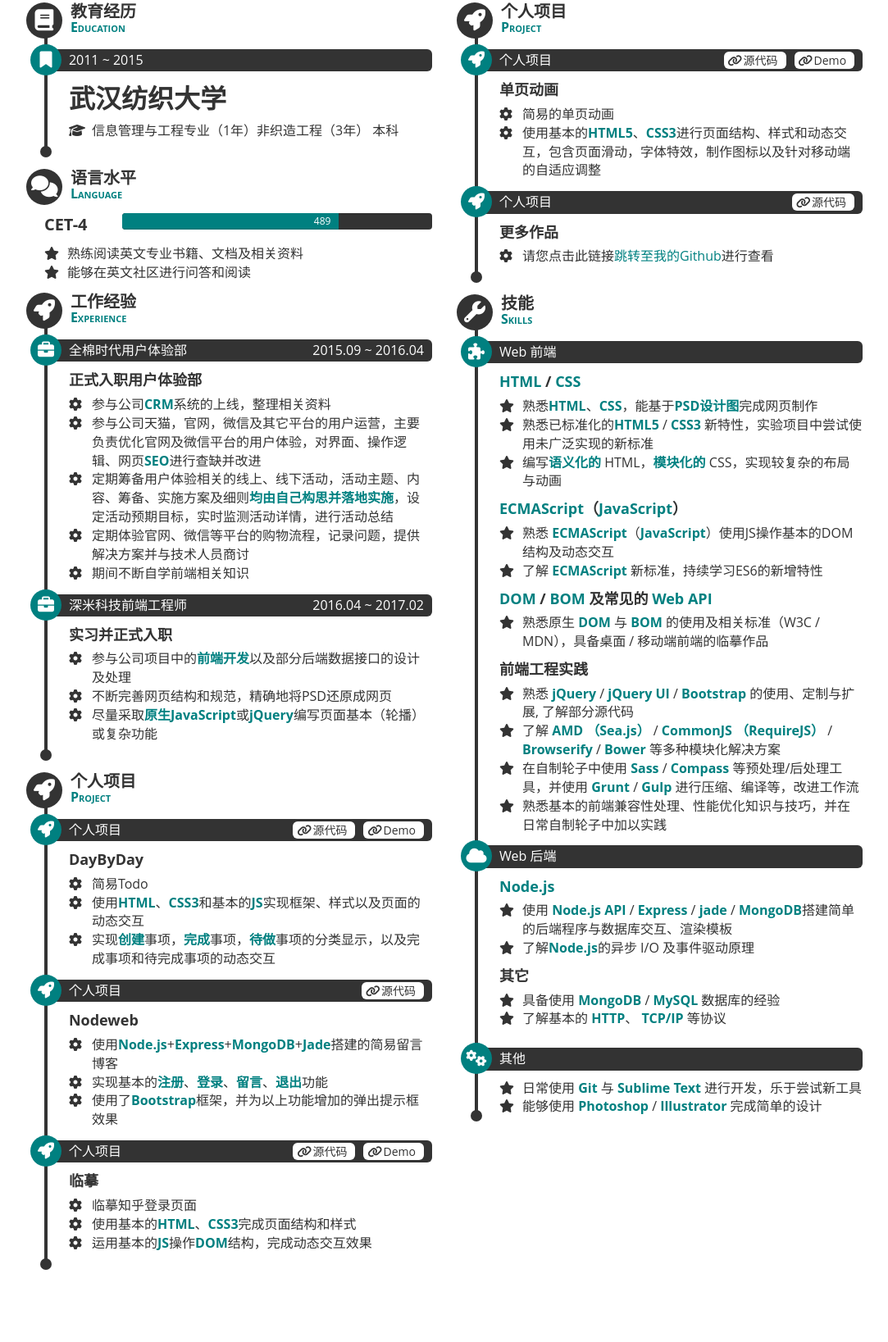
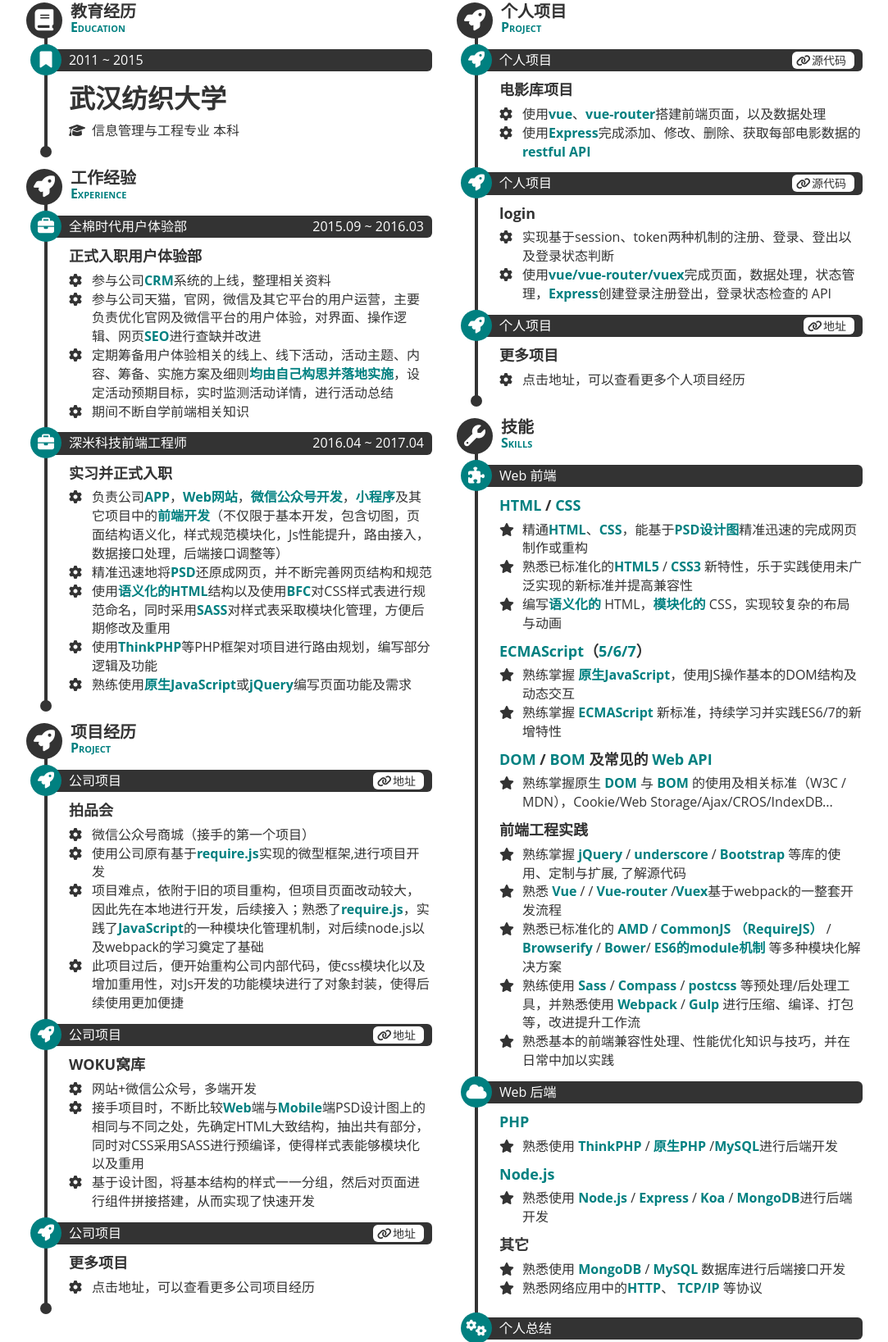
Before and after one commit to Selvin11/about, a plain HTML site: page index.html in a window 1280 px wide. Shown: the part 285-1922 px from the top of the page at 82% size, without its empty margins (98-1181 px from the left). Before the commit the page ends 1878 px from the top, so only its background shows below. Drawn offline with Linux system fonts and the light colour scheme.

Commit message:
:memo: update aboutme

```diff
--- a/index.html
+++ b/index.html
@@ -42,13 +42,13 @@
                             </h3>
                             <dl class="education-description timeline-content">
                                 <dt class="education-name">武汉纺织大学</dt>
-                                <dd class="education-major">信息管理与工程专业（1年）非织造工程（3年） 本科</dd>
+                                <dd class="education-major">信息管理与工程专业 本科</dd>
                             </dl>
                         </li>
                     </ul>
                 </div>
             </section>
-            <section class="language">
+            <!-- <section class="language">
                 <div class="sec-title-wrapper">
                     <h3 class="sec-title"><span class="sec-title-ch">&#x8BED;&#x8A00;&#x6C34;&#x5E73;</span><span class="sec-title-en">Language</span></h3>
                 </div>
@@ -66,7 +66,7 @@
                         <li class="language-desc-item">能够在英文社区进行问答和阅读</li>
                     </ul>
                 </div>
-            </section>
+            </section> -->
             <section class="experience">
                 <div class="sec-title-wrapper">
                     <h3 class="sec-title"><span class="sec-title-ch">工作经验</span><span class="sec-title-en">Experience</span></h3>
@@ -75,32 +75,69 @@
                     <ul class="sec-content timeline">
                         <li class="timeline-item experience-internship">
                             <h3 class="timeline-title"><span class="experience-place">全棉时代用户体验部</span>
-                                <time class="experience-time">2015.09 ~ 2016.04</time>
+                                <time class="experience-time">2015.09 ~ 2016.03</time>
                             </h3>
                             <dl class="experience-description timeline-content">
                                 <dt class="experience-position">正式入职用户体验部</dt>
                                 <dd class="experience-task">参与公司<strong>CRM</strong>系统的上线，整理相关资料</dd>
                                 <dd class="experience-task">参与公司天猫，官网，微信及其它平台的用户运营，主要负责优化官网及微信平台的用户体验，对界面、操作逻辑、网页<strong>SEO</strong>进行查缺并改进</dd>
                                 <dd class="experience-task">定期筹备用户体验相关的线上、线下活动，活动主题、内容、筹备、实施方案及细则<strong>均由自己构思并落地实施</strong>，设定活动预期目标，实时监测活动详情，进行活动总结</dd>
-                                <dd class="experience-task">定期体验官网、微信等平台的购物流程，记录问题，提供解决方案并与技术人员商讨</dd>
                                 <dd class="experience-task">期间不断自学前端相关知识</dd>
                             </dl>
                         </li>
                         <li class="timeline-item experience-internship">
                             <h3 class="timeline-title"><span class="experience-place">深米科技前端工程师</span>
-                                <time class="experience-time">2016.04 ~ 2017.02</time>
+                                <time class="experience-time">2016.04 ~ 2017.04</time>
                             </h3>
                             <dl class="experience-description timeline-content">
                                 <dt class="experience-position">实习并正式入职</dt>
-                                <dd class="experience-task">参与公司项目中的<strong>前端开发</strong>以及部分后端数据接口的设计及处理</dd>
-                                <dd class="experience-task">不断完善网页结构和规范，精确地将PSD还原成网页</dd>
-                                <dd class="experience-task">尽量采取<strong>原生JavaScript</strong>或<strong>jQuery</strong>编写页面基本（轮播）或复杂功能</dd>
+                                <dd class="experience-task">负责公司<strong>APP</strong>，<strong>Web网站</strong>，<strong>微信公众号开发</strong>，<strong>小程序</strong>及其它项目中的<strong>前端开发</strong>（不仅限于基本开发，包含切图，页面结构语义化，样式规范模块化，Js性能提升，路由接入，数据接口处理，后端接口调整等）</dd>
+                                <dd class="experience-task">精准迅速地将<strong>PSD</strong>还原成网页，并不断完善网页结构和规范</dd>
+                                <dd class="experience-task">使用<strong>语义化的HTML</strong>结构以及使用<strong>BFC</strong>对CSS样式表进行规范命名，同时采用<strong>SASS</strong>对样式表采取模块化管理，方便后期修改及重用</dd>
+                                <dd class="experience-task">使用<strong>ThinkPHP</strong>等PHP框架对项目进行路由规划，编写部分逻辑及功能</dd>
+                                <dd class="experience-task">熟练使用<strong>原生JavaScript</strong>或<strong>jQuery</strong>编写页面功能及需求</dd>
                             </dl>
                         </li>
                     </ul>
                 </div>
             </section>
             <section class="experience">
+                <div class="sec-title-wrapper">
+                    <h3 class="sec-title"><span class="sec-title-ch">项目经历</span><span class="sec-title-en">Project</span></h3>
+                </div>
+                <div class="timeline-wrapper">
+                    <ul class="sec-content timeline">
+                        <li class="timeline-item experience-project">
+                            <h3 class="timeline-title"><span class="experience-project-type">公司项目</span><span class="experience-title-aside"><a href="http://www.hphvip.net/store_huaze/app/index.php?i=10&c=entry&do=shop&m=ewei_shop&wxref=mp.weixin.qq.com" class="experience-project-link" target="_blank">地址</a></span></h3>
+                            <dl class="experience-description timeline-content">
+                                <dt class="experience-project-name">拍品会</dt>
+                                <dd class="experience-task">微信公众号商城（接手的第一个项目）</dd>
+                                <dd class="experience-task">使用公司原有基于<strong>require.js</strong>实现的微型框架,进行项目开发</dd>
+                                <dd class="experience-task">项目难点，依附于旧的项目重构，但项目页面改动较大，因此先在本地进行开发，后续接入；熟悉了<strong>require.js</strong>，实践了<strong>JavaScript</strong>的一种模块化管理机制，对后续node.js以及webpack的学习奠定了基础</dd>
+                                <dd class="experience-task">此项目过后，便开始重构公司内部代码，使css模块化以及增加重用性，对Js开发的功能模块进行了对象封装，使得后续使用更加便捷</dd>
+                            </dl>
+                        </li>
+                        <li class="timeline-item experience-project">
+                            <h3 class="timeline-title"><span class="experience-project-type">公司项目</span><span class="experience-title-aside"><a href="http://www.szwoku.com/" class="experience-project-link" target="_blank">地址</a></span></h3>
+                            <dl class="experience-description timeline-content">
+                                <dt class="experience-project-name">WOKU窝库</dt>
+                                <dd class="experience-task">网站+微信公众号，多端开发</dd>
+                                <dd class="experience-task">接手项目时，不断比较<strong>Web</strong>端与<strong>Mobile</strong>端PSD设计图上的相同与不同之处，先确定HTML大致结构，抽出共有部分，同时对CSS采用SASS进行预编译，使得样式表能够模块化以及重用</dd>
+                                <dd class="experience-task">基于设计图，将基本结构的样式一一分组，然后对页面进行组件拼接搭建，从而实现了快速开发</dd>
+                            </dl>
+                        </li>
+                        <li class="timeline-item experience-project">
+                            <h3 class="timeline-title"><span class="experience-project-type">公司项目</span><span class="experience-title-aside"><a href="./demo.html" class="experience-project-link" target="_blank">地址</a></span></h3>
+                            <dl class="experience-description timeline-content">
+                                <dt class="experience-project-name">更多项目</dt>
+                                <dd class="experience-task">点击地址，可以查看更多公司项目经历</dd>
+                            </dl>
+                        </li>
+
+                    </ul>
+                </div>
+            </section>
+            <!-- <section class="experience">
                 <div class="sec-title-wrapper">
                     <h3 class="sec-title"><span class="sec-title-ch">个人项目</span><span class="sec-title-en">Project</span></h3>
                 </div>
@@ -136,7 +173,7 @@
 
                     </ul>
                 </div>
-            </section>
+            </section> -->
         </article>
         <article class="col-md-6">
             <section class="experience">
@@ -146,18 +183,26 @@
                 <div class="timeline-wrapper">
                     <ul class="sec-content timeline">
                         <li class="timeline-item experience-project">
-                            <h3 class="timeline-title"><span class="experience-project-type">个人项目</span><span class="experience-title-aside"><a href="https://github.com/Selvin11/front-end-learning/blob/master/20160508CSS3%E5%AE%9E%E7%8E%B0%E5%B9%B3%E6%BB%91%E8%BF%87%E6%B8%A1" class="experience-project-link" target="_blank">源代码</a><a href="http://htmlpreview.github.io/?https://github.com/Selvin11/front-end-learning/blob/master/20160508CSS3%E5%AE%9E%E7%8E%B0%E5%B9%B3%E6%BB%91%E8%BF%87%E6%B8%A1/index.html" class="experience-project-link" target="_blank">Demo</a></span></h3>
+                            <h3 class="timeline-title"><span class="experience-project-type">个人项目</span><span class="experience-title-aside"><a href="https://github.com/Selvin11/vue-express-webpack-gulp" class="experience-project-link" target="_blank">源代码</a></span></h3>
                             <dl class="experience-description timeline-content">
-                                <dt class="experience-project-name">单页动画</dt>
-                                <dd class="experience-task">简易的单页动画</dd>
-                                <dd class="experience-task">使用基本的<strong>HTML5</strong>、<strong>CSS3</strong>进行页面结构、样式和动态交互，包含页面滑动，字体特效，制作图标以及针对移动端的自适应调整</dd>
+                                <dt class="experience-project-name">电影库项目</dt>
+                                <dd class="experience-task">使用<strong>vue</strong>、<strong>vue-router</strong>搭建前端页面，以及数据处理</dd>
+                                <dd class="experience-task">使用<strong>Express</strong>完成添加、修改、删除、获取每部电影数据的<strong>restful API</strong></dd>
                             </dl>
                         </li>
                         <li class="timeline-item experience-project">
-                            <h3 class="timeline-title"><span class="experience-project-type">个人项目</span><span class="experience-title-aside"><a href="https://github.com/Selvin11" class="experience-project-link" target="_blank">源代码</a></span></h3>
+                            <h3 class="timeline-title"><span class="experience-project-type">个人项目</span><span class="experience-title-aside"><a href="https://github.com/Selvin11/login" class="experience-project-link" target="_blank">源代码</a></span></h3>
                             <dl class="experience-description timeline-content">
-                                <dt class="experience-project-name">更多作品</dt>
-                                <dd class="experience-task">请您点击此链接<a href="https://github.com/Selvin11" target="_blank">跳转至我的Github</a>进行查看</dd>
+                                <dt class="experience-project-name">login</dt>
+                                <dd class="experience-task">实现基于session、token两种机制的注册、登录、登出以及登录状态判断</dd>
+                                <dd class="experience-task">使用<strong>vue/vue-router/vuex</strong>完成页面，数据处理，状态管理，<strong>Express</strong>创建登录注册登出，登录状态检查的 API</dd>
+                            </dl>
+                        </li>
+                         <li class="timeline-item experience-project">
+                            <h3 class="timeline-title"><span class="experience-project-type">个人项目</span><span class="experience-title-aside"><a href="https://github.com/Selvin11" class="experience-project-link" target="_blank">地址</a></span></h3>
+                            <dl class="experience-description timeline-content">
+                                <dt class="experience-project-name">更多项目</dt>
+                                <dd class="experience-task">点击地址，可以查看更多个人项目经历</dd>
                             </dl>
                         </li>
                     </ul>
@@ -173,37 +218,41 @@
                             <h3 class="timeline-title"><span class="skills-type">Web &#x524D;&#x7AEF;</span></h3>
                             <dl class="skills-description timeline-content">
                                 <dt class="skills-item-summary"><strong>HTML</strong> / <strong>CSS</strong></dt>
-                                <dd class="skills-item-description"><span>熟悉<strong>HTML</strong>、<strong>CSS</strong>，能基于<strong>PSD设计图</strong>完成网页制作</span></dd>
-                                <dd class="skills-item-description"><span>熟悉已标准化的<strong>HTML5</strong>  / <strong>CSS3</strong> 新特性，实验项目中尝试使用未广泛实现的新标准</span></dd>
+                                <dd class="skills-item-description"><span>精通<strong>HTML</strong>、<strong>CSS</strong>，能基于<strong>PSD设计图</strong>精准迅速的完成网页制作或重构</span></dd>
+                                <dd class="skills-item-description"><span>熟悉已标准化的<strong>HTML5</strong>  / <strong>CSS3</strong> 新特性，乐于实践使用未广泛实现的新标准并提高兼容性</span></dd>
                                 <dd class="skills-item-description"><span>编写<strong>语义化的</strong> HTML，<strong>模块化的</strong> CSS，实现较复杂的布局与动画</span></dd>
-                                <dt class="skills-item-summary"><strong>ECMAScript</strong>&#xFF08;<strong>JavaScript</strong>&#xFF09;</dt>
-                                <dd class="skills-item-description"><span>熟悉 <strong>ECMAScript</strong>&#xFF08;<strong>JavaScript</strong>&#xFF09;使用JS操作基本的DOM结构及动态交互</span></dd>
-                                <dd class="skills-item-description"><span>了解 <strong>ECMAScript</strong> 新标准，持续学习ES6的新增特性</span></dd>
+                                <dt class="skills-item-summary"><strong>ECMAScript</strong>&#xFF08;<strong>5/6/7</strong>&#xFF09;</dt>
+                                <dd class="skills-item-description"><span>熟练掌握 <strong>原生JavaScript</strong>，使用JS操作基本的DOM结构及动态交互</span></dd>
+                                <dd class="skills-item-description"><span>熟练掌握 <strong>ECMAScript</strong> 新标准，持续学习并实践ES6/7的新增特性</span></dd>
                                 <dt class="skills-item-summary"><strong>DOM</strong> / <strong>BOM</strong> 及常见的 <strong>Web API</strong></dt>
-                                <dd class="skills-item-description"><span>熟悉原生 <strong>DOM</strong> 与 <strong>BOM</strong> 的使用及相关标准（W3C / MDN），具备桌面 / 移动端前端的临摹作品</span></dd>
+                                <dd class="skills-item-description"><span>熟练掌握原生 <strong>DOM</strong> 与 <strong>BOM</strong> 的使用及相关标准（W3C / MDN），Cookie/Web Storage/Ajax/CROS/IndexDB...</span></dd>
 
                                 <dt class="skills-item-summary">前端工程实践</dt>
-                                <dd class="skills-item-description"><span>熟悉 <strong>jQuery</strong> / <strong>jQuery UI</strong> / <strong>Bootstrap</strong> 的使用、定制与扩展, 了解部分源代码</span></dd>
-                                <dd class="skills-item-description"><span>了解 <strong>AMD （Sea.js）</strong> / <strong>CommonJS （RequireJS）</strong> / <strong>Browserify</strong> / <strong>Bower</strong> 等多种模块化解决方案</span></dd>
-                                <dd class="skills-item-description"><span>在自制轮子中使用 <strong>Sass</strong> / <strong>Compass</strong>   等预处理/后处理工具，并使用 <strong>Grunt</strong> / <strong>Gulp</strong> 进行压缩、编译等，改进工作流</span></dd>
-                                <dd class="skills-item-description"><span>熟悉基本的前端兼容性处理、性能优化知识与技巧，并在日常自制轮子中加以实践</span></dd>
+                                <dd class="skills-item-description"><span>熟练掌握 <strong>jQuery</strong> / <strong>underscore</strong> / <strong>Bootstrap</strong> 等库的使用、定制与扩展, 了解源代码</span></dd>
+                                <dd class="skills-item-description"><span>熟悉 <strong>Vue</strong> / <strong></strong> / <strong>Vue-router</strong> /<strong>Vuex</strong>基于webpack的一整套开发流程</span></dd>
+                                <dd class="skills-item-description"><span>熟悉已标准化的 <strong>AMD</strong> / <strong>CommonJS （RequireJS）</strong> / <strong>Browserify</strong> / <strong>Bower</strong>/ <strong>ES6的module机制</strong> 等多种模块化解决方案</span></dd>
+                                <dd class="skills-item-description"><span>熟练使用 <strong>Sass</strong> / <strong>Compass</strong> / <strong>postcss</strong>   等预处理/后处理工具，并熟悉使用 <strong>Webpack</strong> / <strong>Gulp</strong> 进行压缩、编译、打包等，改进提升工作流</span></dd>
+                                <dd class="skills-item-description"><span>熟悉基本的前端兼容性处理、性能优化知识与技巧，并在日常中加以实践</span></dd>
                             </dl>
                         </li>
                         <li class="timeline-item skills-backend">
                             <h3 class="timeline-title"><span class="skills-type">Web 后端</span></h3>
                             <dl class="skills-description timeline-content">
+                                <dt class="skills-item-summary"><strong>PHP</strong></dt>
+                                <dd class="skills-item-description"><span>熟悉使用 <strong>ThinkPHP </strong>/ <strong>原生PHP</strong> /<strong>MySQL</strong>进行后端开发</span></dd>
                                 <dt class="skills-item-summary"><strong>Node.js</strong></dt>
-                                <dd class="skills-item-description"><span>使用 <strong>Node.js API </strong>/ <strong>Express</strong> / <strong>jade</strong> / <strong>MongoDB</strong>搭建简单的后端程序与数据库交互、渲染模板</span></dd>
-                                <dd class="skills-item-description"><span>了解<strong>Node.js</strong>的异步 I/O 及事件驱动原理</span></dd>
+                                <dd class="skills-item-description"><span>熟悉使用 <strong>Node.js </strong>/ <strong>Express</strong> / <strong>Koa</strong> / <strong>MongoDB</strong>进行后端开发</span></dd>
+
                                 <dt class="skills-item-summary">其它</dt>
-                                <dd class="skills-item-description"><span>具备使用 <strong>MongoDB</strong> / <strong>MySQL</strong> 数据库的经验</span></dd>
-                                <dd class="skills-item-description"><span>了解基本的 <strong>HTTP</strong>、 <strong>TCP/IP</strong> 等协议</span></dd>
+                                <dd class="skills-item-description"><span>熟悉使用 <strong>MongoDB</strong> / <strong>MySQL</strong> 数据库进行后端接口开发</span></dd>
+                                <dd class="skills-item-description"><span>熟悉网络应用中的<strong>HTTP</strong>、 <strong>TCP/IP</strong> 等协议</span></dd>
                             </dl>
                         </li>
                         <li class="timeline-item skills-miscellaneous">
-                            <h3 class="timeline-title"><span class="skills-type">&#x5176;&#x4ED6;</span></h3>
+                            <h3 class="timeline-title"><span class="skills-type">个人总结</span></h3>
                             <ul class="skills-description skills-miscellaneous timeline-content">
-                                <li class="skills-item-description"><span>日常使用 <strong>Git</strong> 与 <strong>Sublime Text</strong> 进行开发，乐于尝试新工具</span></li>
+                                <li class="skills-item-description"><span>乐于学习，对前端兴趣浓厚，乐于分享， 在<strong>掘金专栏</strong>不断更新自己的摸索与实践</span></li>
+                                <li class="skills-item-description"><span>熟练使用 <strong>Git</strong>，喜欢团队合作，乐于尝试新工具和研究新技术</span></li>
                                 <li class="skills-item-description"><span>能够使用 <strong>Photoshop</strong> / <strong>Illustrator</strong> 完成简单的设计</span></li>
                             </ul>
                         </li>
```
Also changed, not shown: demo.html (added, +31 -0 lines), public/img/demo1.png (added), public/img/demo2.png (added).
